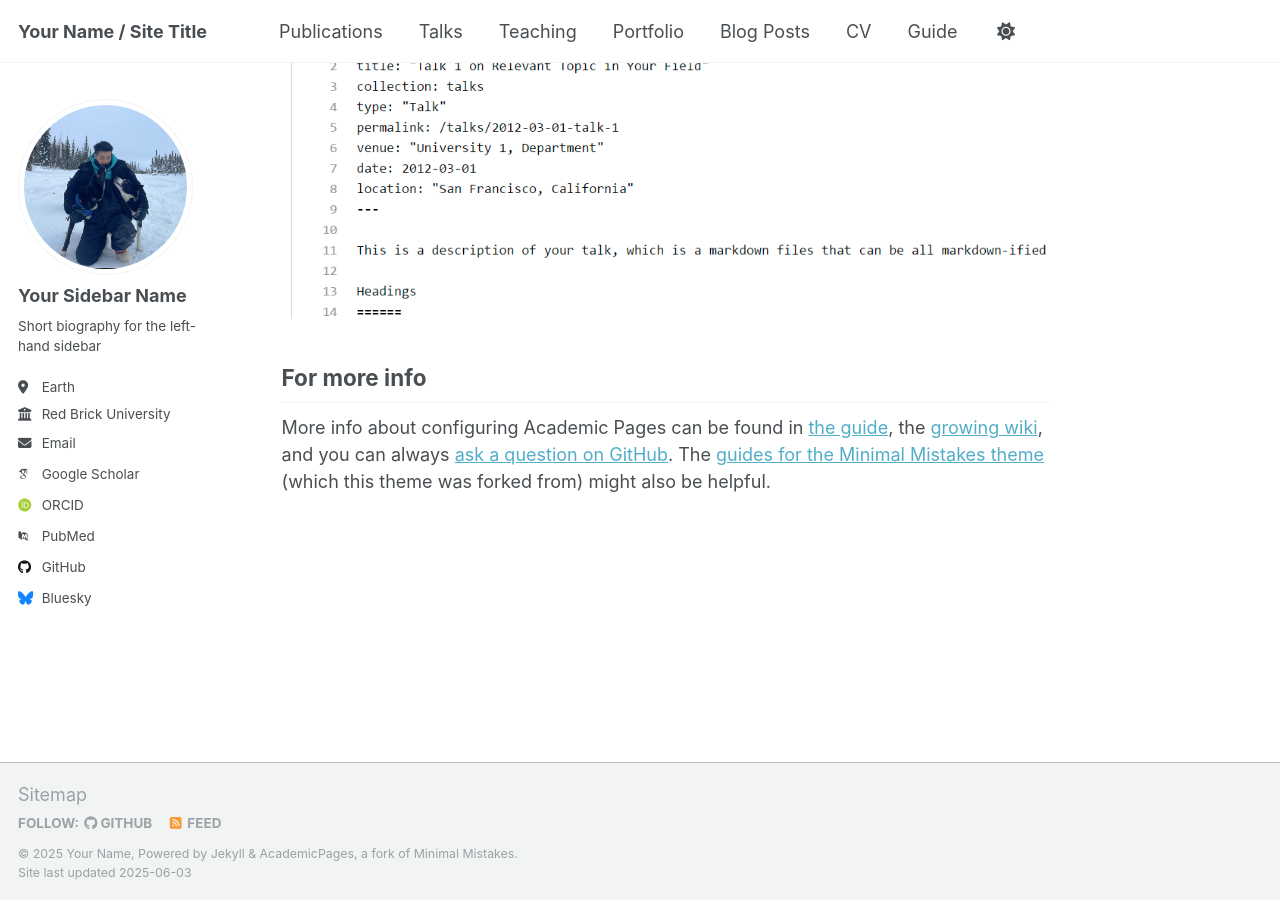
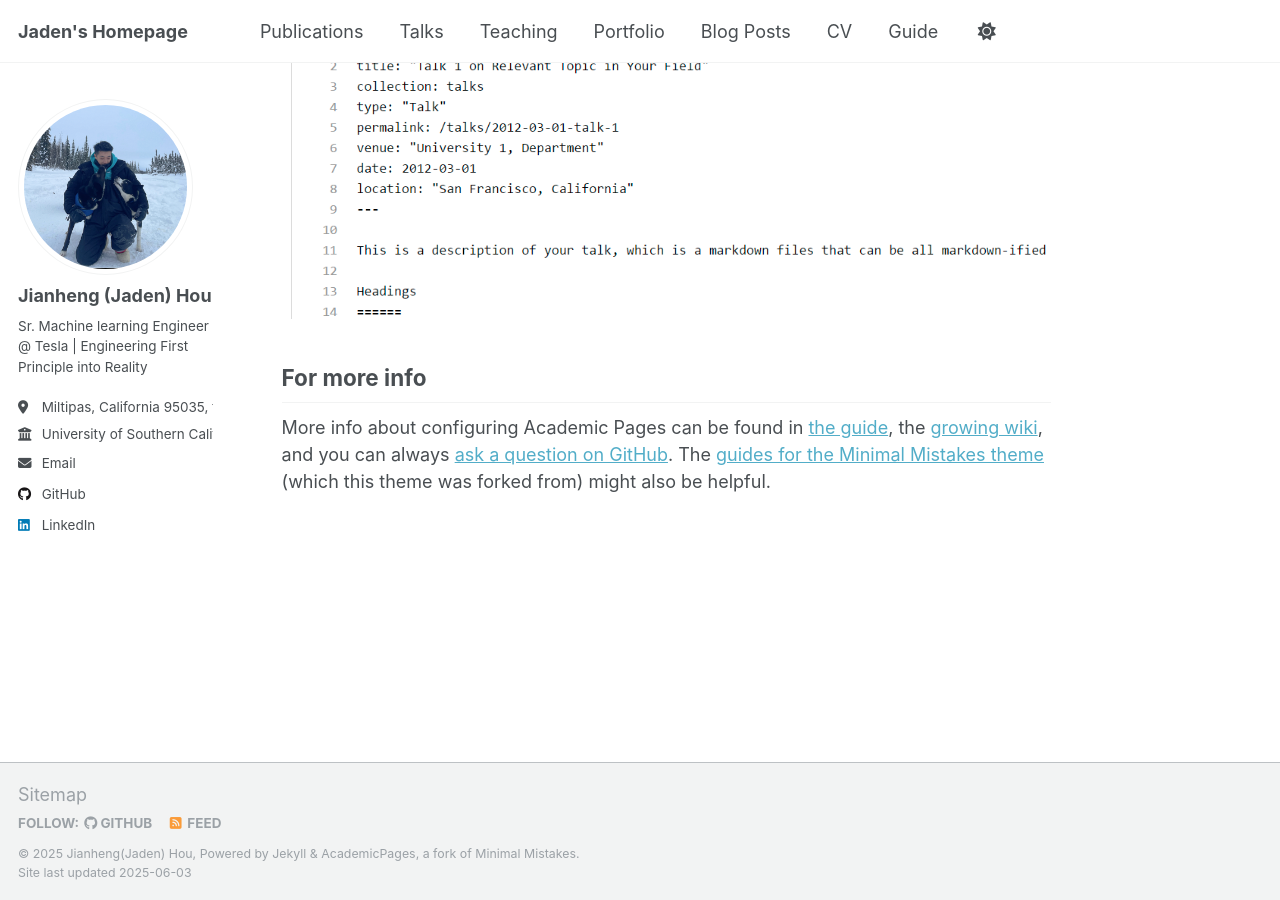
Before and after one commit to JianhengHou/JianhengHou.github.io, a Jekyll site: the page built from _pages/about.md, in a window 1280 px wide and 900 px high, scrolled down 2636 px. Built offline with Jekyll 4.4.1, drawn with Linux system fonts in a browser that asks for light colours; some web fonts are replaced.

Commit message:
Update _config.yml

```diff
--- a/_config.yml
+++ b/_config.yml
@@ -9,10 +9,10 @@
 # Basic Site Settings
 locale                   : "en-US"
 site_theme               : "default"
-title                    : "Your Name / Site Title"
+title                    : "Jaden's Homepage"
 title_separator          : "-"
-name                     : &name "Your Name"
-description              : &description "personal description"
+name                     : &name "Jianheng(Jaden) Hou"
+description              : &description "Sr. Machine learning Engineer @ Tesla"
 url                      : https://academicpages.github.io # the base hostname & protocol for your site e.g. "https://[your GitHub username].github.io" or if you already have some other page hosted on Github then use "https://[your GitHub username].github.io/[Your Repo Name]"
 baseurl                  : "" # the subpath of your site, e.g. "/blog"
 repository               : "academicpages/academicpages.github.io"
@@ -23,22 +23,22 @@ repository               : "academicpages/academicpages.github.io"
 author:
   # Biographic information
   avatar           : "profile.png"
-  name             : "Your Sidebar Name"
+  name             : "Jianheng (Jaden) Hou"
   pronouns         : # example: "she/her"
-  bio              : "Short biography for the left-hand sidebar"
-  location         : "Earth"
-  employer         : "Red Brick University"
+  bio              : "Sr. Machine learning Engineer @ Tesla | Engineering First Principle into Reality"
+  location         : "Miltipas, California 95035, the US"
+  employer         : "University of Southern California"
   uri              : # URL
-  email            : "none@example.org"
+  email            : "jianhenh@gmail.com"
 
   # Academic websites
   academia         : # URL
   arxiv            : # URL - Update with the correct link to your profile
-  googlescholar    : "https://scholar.google.com/citations?user=PS_CX0AAAAAJ"
+  googlescholar    : #
   impactstory      : # URL
-  orcid            : "http://orcid.org/yourorcidurl"
+  orcid            : #
   semantic         : # URL
-  pubmed           : "https://www.ncbi.nlm.nih.gov/pubmed/?term=john+snow"
+  pubmed           : #
   researchgate     : # URL
   scopus           : # URL
 
@@ -46,12 +46,12 @@ author:
   bitbucket        : # Username - Update with your username on the site
   codepen          : # Username
   dribbble         : # Username
-  github           : "academicpages"
+  github           : "https://github.com/JianhengHou"
   kaggle           : # Username
   stackoverflow    : # User number or user number and name (i.e., use "1" or "1/jeff-atwood")
 
   # Social media
-  bluesky          : "bsky.app" # Replace this with you Bluesky username
+  bluesky          : # Replace this with you Bluesky username
   facebook         : # Username
   flickr           : # Username
   foursquare       : # Username
@@ -60,7 +60,7 @@ author:
   keybase          : # Username
   instagram        : # Username
   lastfm           : # Username
-  linkedin         : # Username
+  linkedin         : "https://www.linkedin.com/in/jadenhou/"
   mastodon         : # URL
   medium           : # URL
   pinterest        : # Username
@@ -76,14 +76,6 @@ author:
   youtube          : # Username
   zhihu            : # Username
 
-# Publication Category - The following the list of publication categories and their headings
-publication_category:
-  books:
-    title: 'Books'
-  manuscripts:
-    title: 'Journal Articles'
-  conferences:
-    title: 'Conference Papers'
 
 # Site Settings
 teaser                   :  # filename of teaser fallback teaser image placed in /images/, .e.g. "500x300.png"
```
